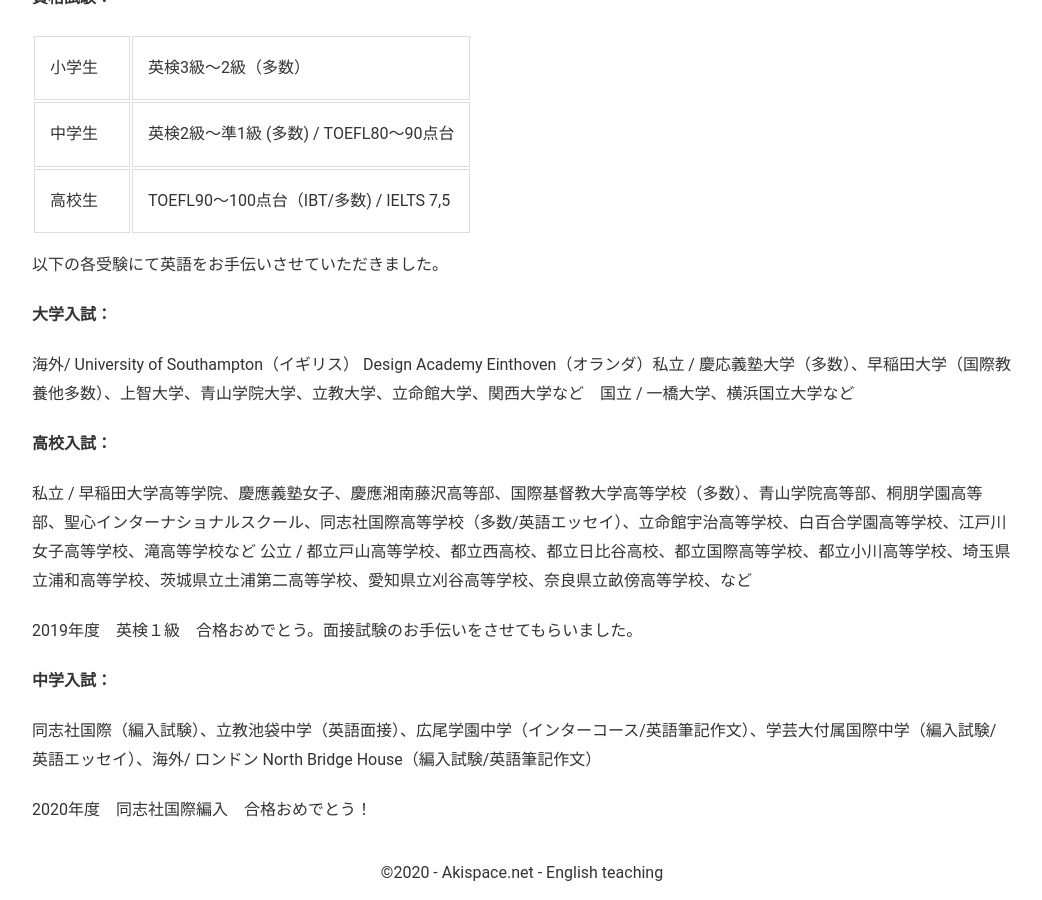
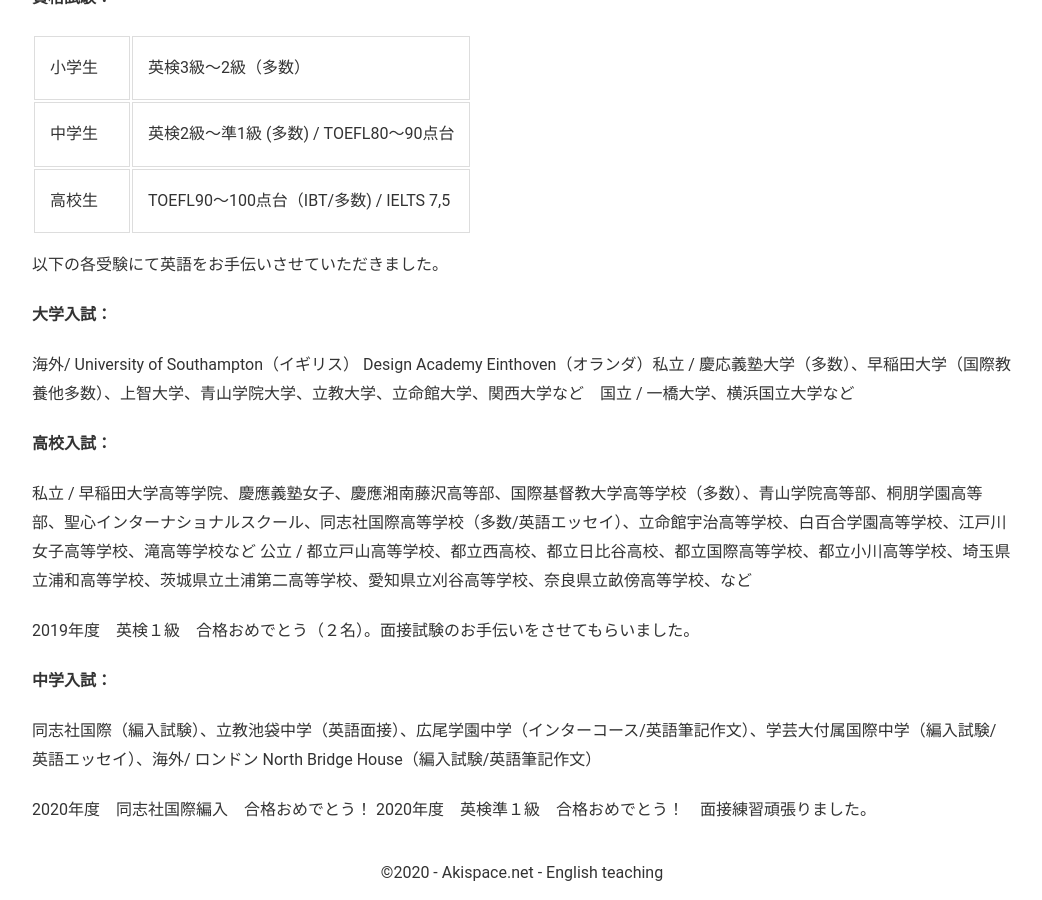
Before and after one commit to phocean/akispace, a Jekyll site: the page built from exam_results.md, in a window 1280 px wide and 900 px high, scrolled down 1543 px. Shown: the whole window, without its empty margins (118-1160 px from the left). Built offline with Jekyll 4.4.1, drawn with Linux system fonts in a browser that asks for light colours.

Commit message:
some sentences added

```diff
--- a/exam_results.md
+++ b/exam_results.md
@@ -60,10 +60,11 @@
 
 私立 / 早稲田大学高等学院、慶應義塾女子、慶應湘南藤沢高等部、国際基督教大学高等学校（多数）、青山学院高等部、桐朋学園高等部、聖心インターナショナルスクール、同志社国際高等学校（多数/英語エッセイ）、立命館宇治高等学校、白百合学園高等学校、江戸川女子高等学校、滝高等学校など   公立 / 都立戸山高等学校、都立西高校、都立日比谷高校、都立国際高等学校、都立小川高等学校、埼玉県立浦和高等学校、茨城県立土浦第二高等学校、愛知県立刈谷高等学校、奈良県立畝傍高等学校、など
 
-2019年度　英検１級　合格おめでとう。面接試験のお手伝いをさせてもらいました。
+2019年度　英検１級　合格おめでとう（２名）。面接試験のお手伝いをさせてもらいました。
 
 <strong>中学入試：</strong>
 
 同志社国際（編入試験）、立教池袋中学（英語面接）、広尾学園中学（インターコース/英語筆記作文）、学芸大付属国際中学（編入試験/英語エッセイ）、海外/ ロンドン North Bridge House（編入試験/英語筆記作文）
 
 2020年度　同志社国際編入　合格おめでとう！
+2020年度　英検準１級　合格おめでとう！　面接練習頑張りました。
```
